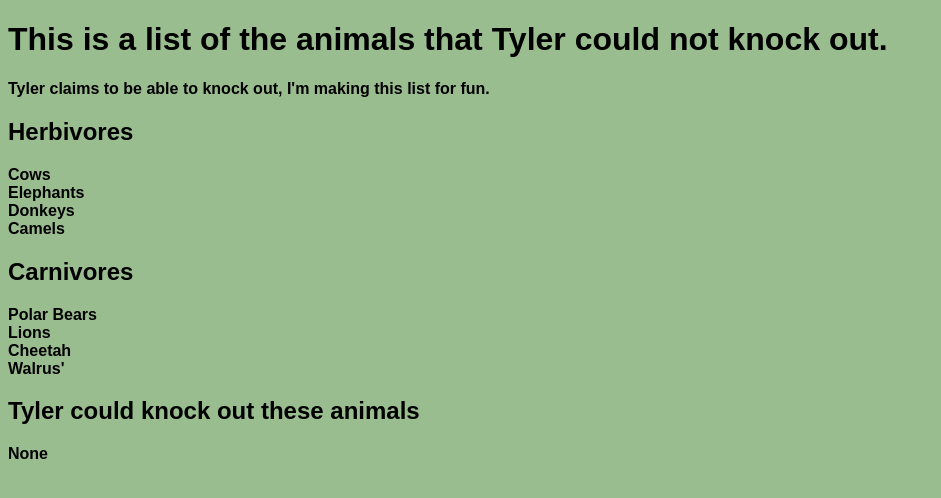
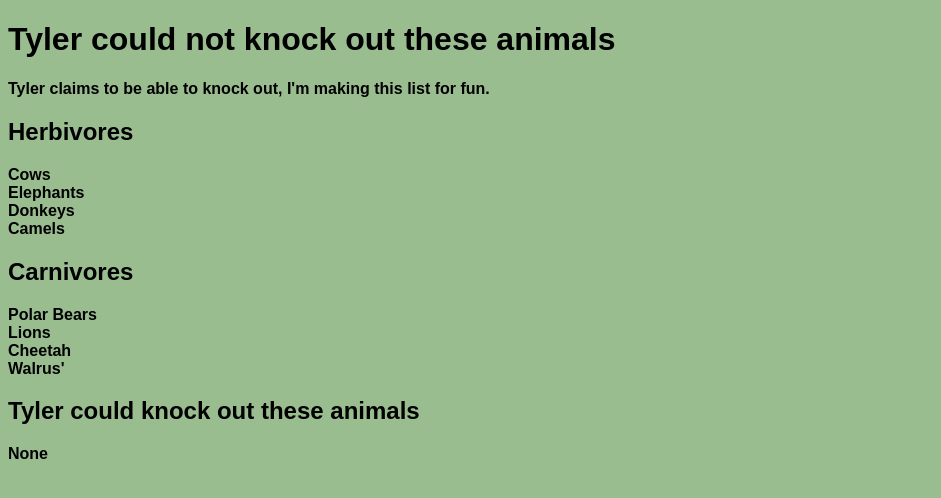
Before and after one commit to PeskyPenguin923/tyler-ko, a plain HTML site: page index.html in a window 1280 px wide. Shown: the whole page, without its empty margins (0-941 px from the left). Drawn offline with Linux system fonts and the light colour scheme.

Commit message:
Update index.html

```diff
--- a/index.html
+++ b/index.html
@@ -10,7 +10,7 @@
 
 <body>
   <div class="heading">
-    <h1>This is a list of the animals that Tyler could not knock out.</h1>
+    <h1>Tyler could not knock out these animals</h1>
   </div>
 
   <div class="about">
```
